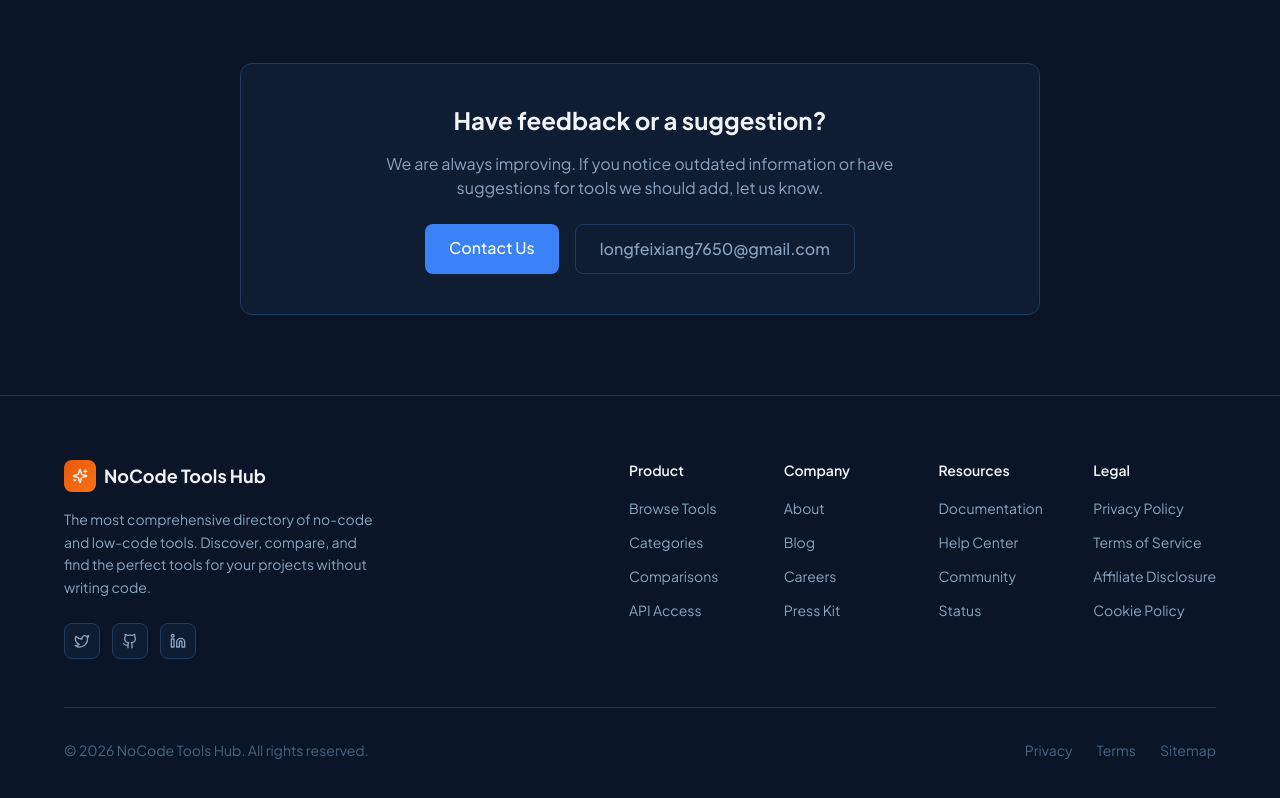
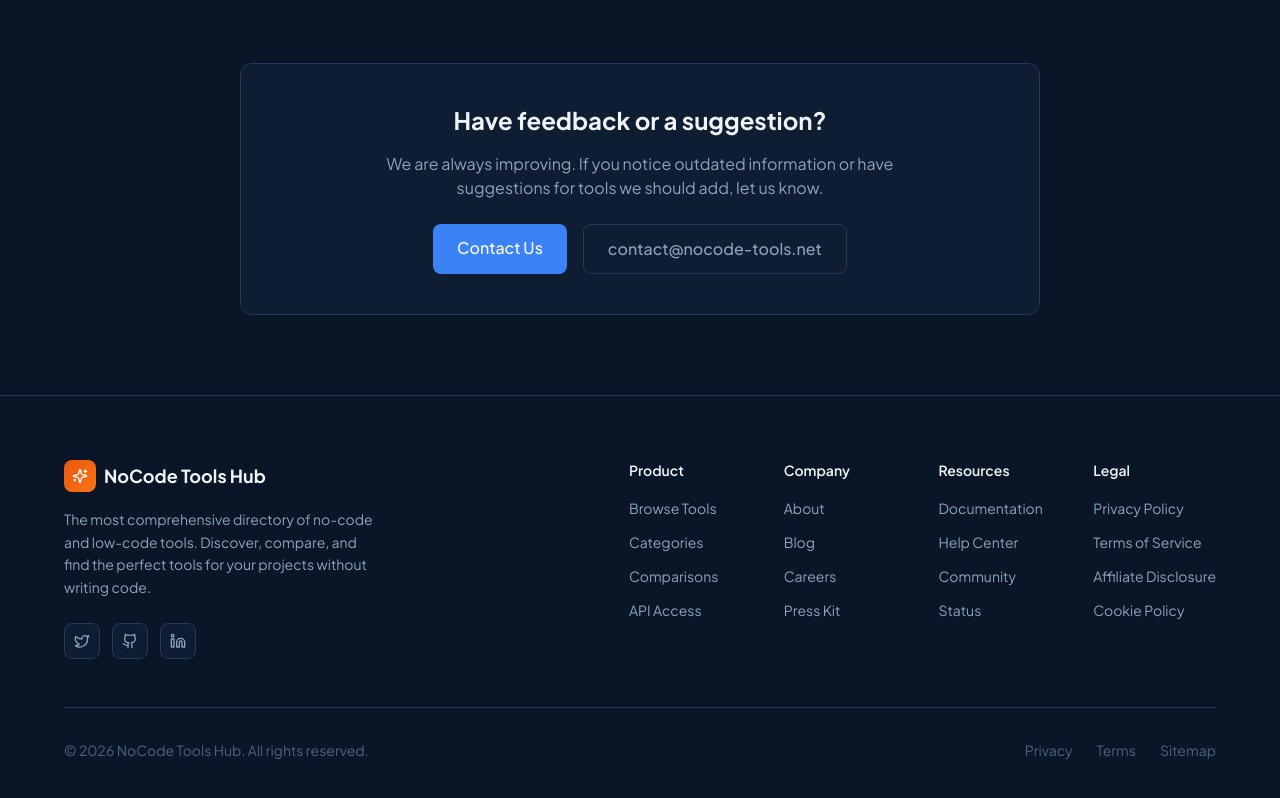
Before and after one commit to edi-tech-tools/nocode-tools-hub, a Next.js app: page /about in a window 1280 px wide. Shown: the part 1739-2537 px from the top of the page. Built offline with nearby package versions, Linux system fonts and the light colour scheme.

Commit message:
Fix: replace personal Gmail with contact@nocode-tools.net in about page

```diff
--- a/app/about/page.tsx
+++ b/app/about/page.tsx
@@ -148,10 +148,10 @@ export default function AboutPage() {
               Contact Us
             </Link>
             <a
-              href="mailto:longfeixiang7650@gmail.com"
+              href="mailto:contact@nocode-tools.net"
               className="px-6 py-3 border border-[#1E3A5F] hover:border-[#2A5080] text-[#8BA3BE] hover:text-[#F0F4F8] font-medium rounded-lg transition-all"
             >
-              longfeixiang7650@gmail.com
+              contact@nocode-tools.net
             </a>
           </div>
         </div>
--- a/app/page.tsx
+++ b/app/page.tsx
@@ -62,7 +62,6 @@ export default function HomePage() {
         <div className="absolute top-0 right-0 w-72 h-72 rounded-full opacity-[0.06] blur-[120px]"
           style={{ background: `radial-gradient(circle, ${ACCENT_COLOR}, ${SECONDARY_COLOR})` }} />
         <div className="relative max-w-6xl mx-auto">
-          {/* 场景标签 */}
           <div className="flex flex-wrap gap-2 mb-6">
             {categories.slice(0, 6).map((cat, i) => (
               <button key={cat.name}
@@ -89,7 +88,6 @@ export default function HomePage() {
               Discover the best no-code and low-code tools. Curated, tested, and reviewed by builders like you.
             </p>
           </div>
-          {/* 场景卡片 */}
           <div className="grid grid-cols-2 md:grid-cols-3 lg:grid-cols-6 gap-3 mb-6">
             {categories.slice(0, 6).map((cat, i) => {
               const color = catColors[i % 6];
```
Also changed, not shown: 1 other file (tests, documents, lock files or other folders).
